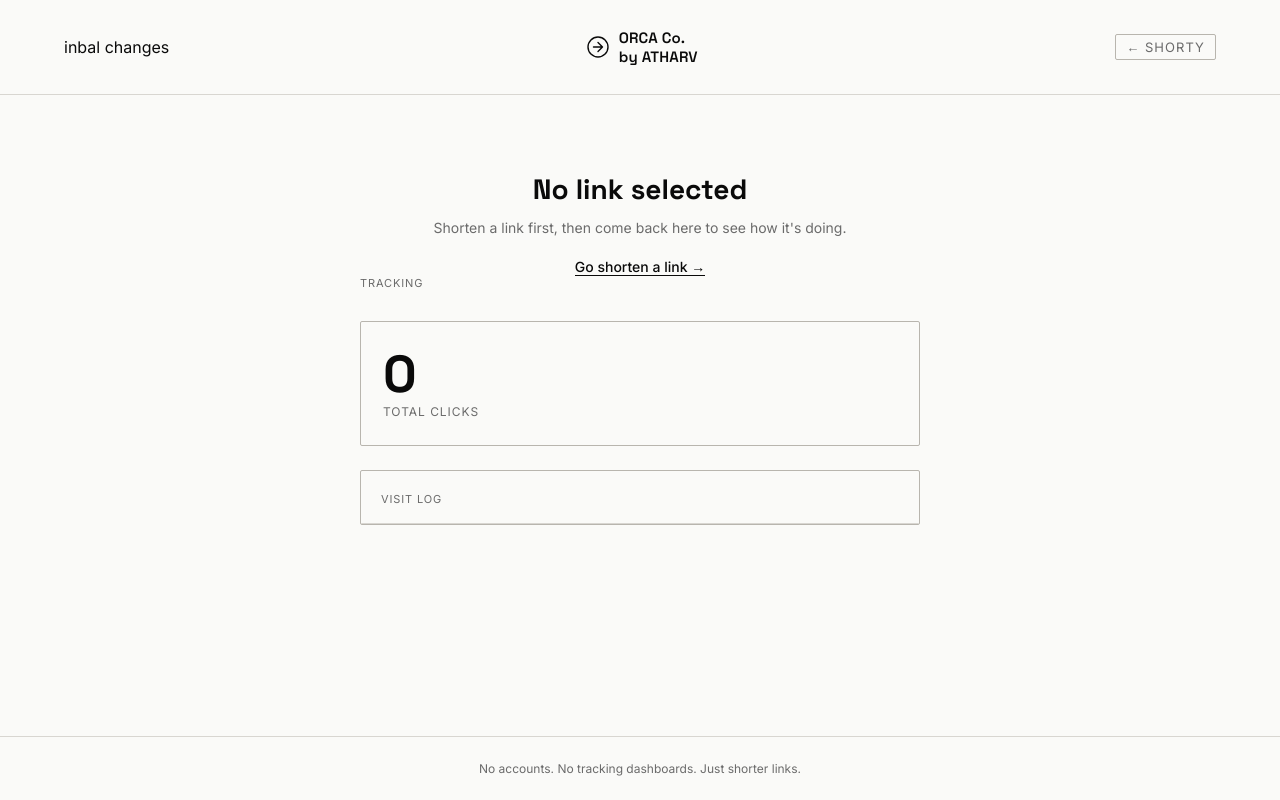
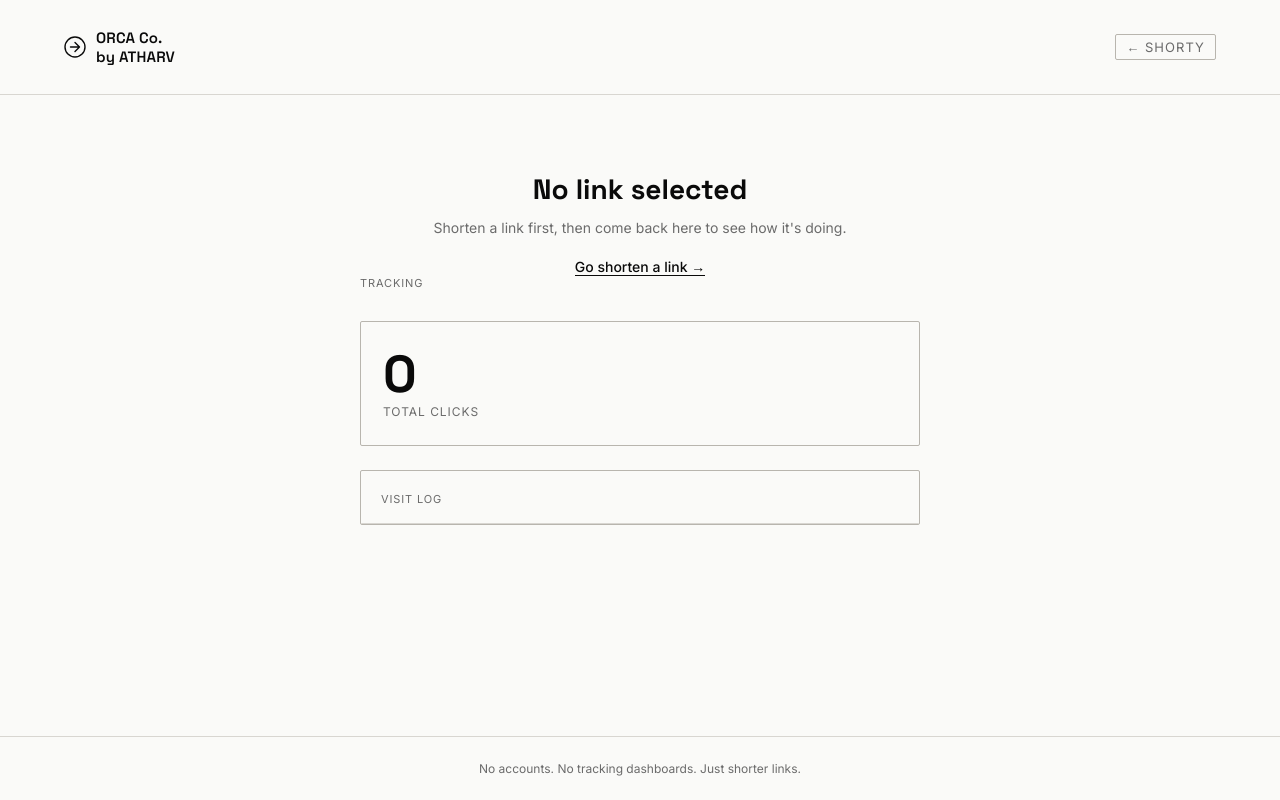
Before and after one commit to Atharv-bit01/short-url, a website: page public/analytics.html in a window 1280 px wide. Drawn offline with Linux system fonts and the light colour scheme.

Commit message:
analytics final navbar modified

```diff
--- a/public/analytics.html
+++ b/public/analytics.html
@@ -12,7 +12,7 @@
 <body>
 
   <header class="topbar">
-    inbal changes<div class="brand">
+    <div class="brand">
       <span class="brand-mark" aria-hidden="true">
         <svg width="22" height="22" viewBox="0 0 22 22" fill="none" xmlns="http://www.w3.org/2000/svg">
           <circle cx="11" cy="11" r="10" stroke="currentColor" stroke-width="1.4"/>
```
